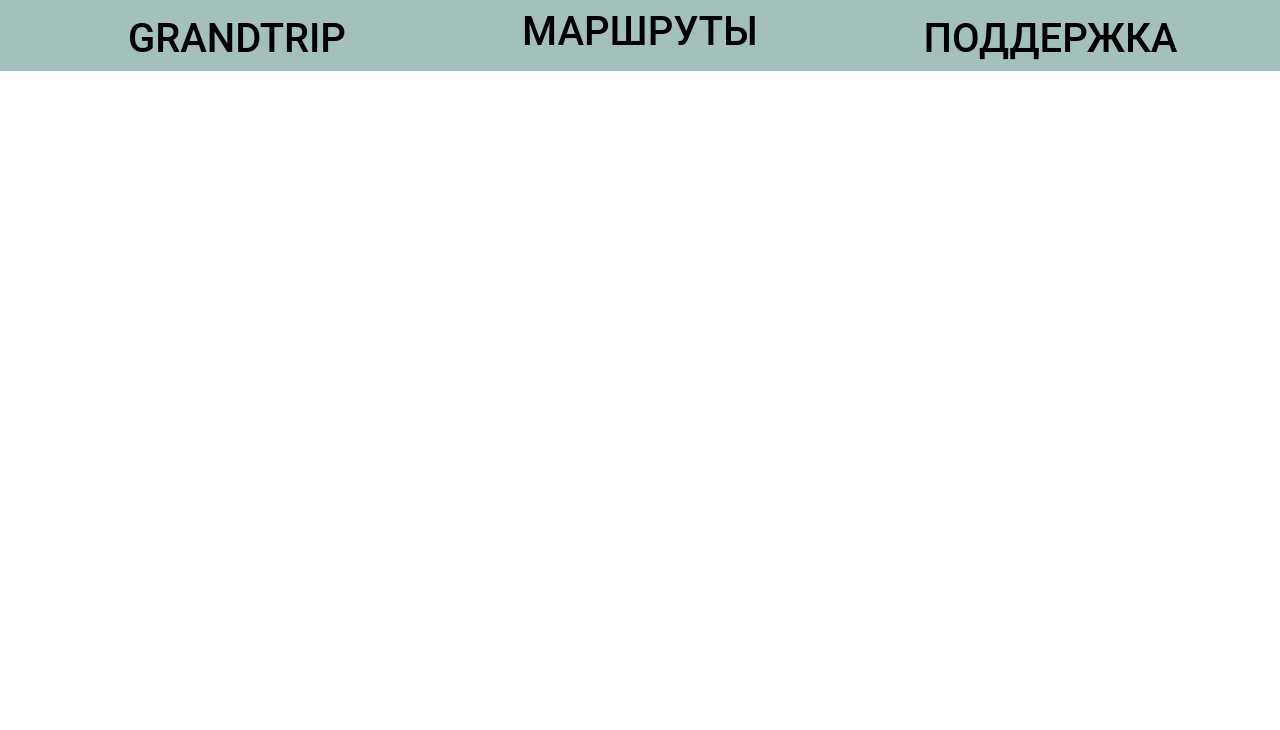
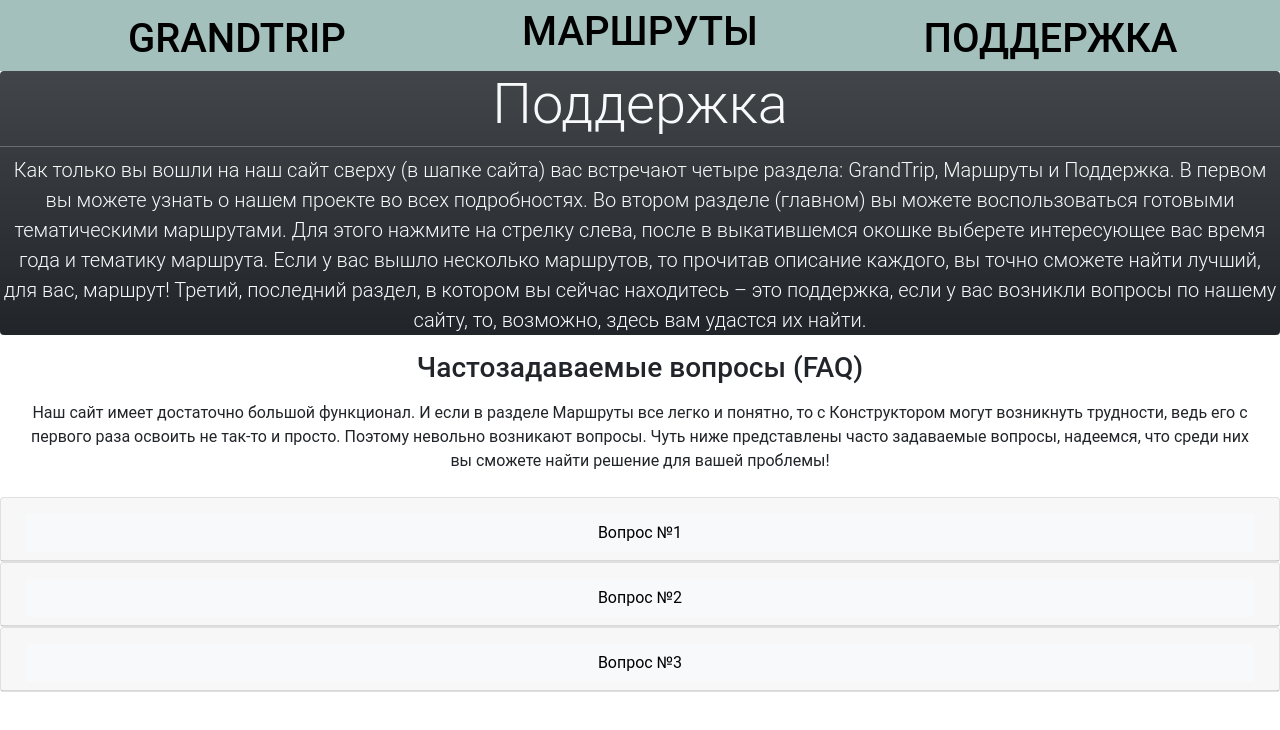
Before and after one commit to timurturovets/GrandTripFrontend, a React (Create React App) app in the folder grandtrip/: page /support in a window 1280 px wide. Shown: the top 730 px of the page. Built offline with nearby package versions, Linux system fonts and the light colour scheme.

Commit message:
Изменения

```diff
--- a/grandtrip/src/App.tsx
+++ b/grandtrip/src/App.tsx
@@ -1,9 +1,10 @@
 import { BrowserRouter, Routes, Route } from 'react-router-dom'
 import React, { Component } from 'react'
 import Layout from './Layout'
-import HomePage from './Routes/HomePage'
-import RoutesPage from './Routes/RoutesPage'
-import SupportPage from './Routes/SupportPage'
+import HomePage from './Pages/HomePage'
+import RoutesPage from './Pages/RoutesPage'
+import SupportPage from './Pages/SupportPage'
+import ConstructorPage from './Pages/ConstructorPage'
 
 export default class App extends Component {
     render() {
@@ -13,6 +14,7 @@ export default class App extends Component {
                     <Route path="/" element={<HomePage />} />
                     <Route path="/routes" element={<RoutesPage />} />
                     <Route path="/support" element={<SupportPage />} />
+                    <Route path="/constructor" element={<ConstructorPage />} />
                 </Routes>
             </Layout>
         </BrowserRouter>
--- a/grandtrip/src/Components/RouteInfo.tsx
+++ b/grandtrip/src/Components/RouteInfo.tsx
@@ -3,7 +3,7 @@ import RouteInformation from '../Interfaces/RouteInformation'
 
 interface RouteInfoProps {
     info: RouteInformation,
-    onRouteRendering: (id: string) => void;
+    onRouteRendering: (id: number) => void;
 }
 export default class RouteInfo extends Component<RouteInfoProps, any> {
     render() {
--- /dev/null
+++ b/grandtrip/src/Functions/getRouteById.ts
@@ -0,0 +1,3 @@
+import { get } from './requests'
+
+export const getRouteById = (id: number) => get("http://localhost:8081/get_route", { id: id });
--- a/grandtrip/src/Interfaces/RouteInformation.ts
+++ b/grandtrip/src/Interfaces/RouteInformation.ts
@@ -2,7 +2,7 @@ import Line from './Line'
 import Dot from './Dot'
 
 export default interface RouteInformation {
-    id: string,
+    id: number,
     name: string,
     desc: string,
     lines: Line[],
--- a/grandtrip/src/Routes/SupportPage.tsx
+++ b/grandtrip/src/Pages/ConstructorPage.tsx
@@ -1,6 +1,6 @@
 import React, { Component } from 'react'
 
-export default class SupportPage extends Component {
+export default class ConstructorPage extends Component {
     render() {
         return <div>
 
--- /dev/null
+++ b/grandtrip/src/Pages/SupportPage.tsx
@@ -0,0 +1,77 @@
+import React, { Component } from 'react'
+
+export default class SupportPage extends Component {
+    render() {
+        return <div>
+<div className="jumbotron text-light bg-dark bg-gradient rounded" style={{padding: "10px;"}}>
+                <h2 className="display-4">Поддержка</h2>
+                <hr className="my-2" />
+                <p className="lead">
+
+                    Как только вы вошли на наш сайт сверху (в шапке сайта) вас встречают четыре раздела: GrandTrip, Маршруты и Поддержка.
+
+                    В первом вы можете узнать о нашем проекте во всех подробностях.
+
+                    Во втором разделе (главном) вы можете воспользоваться готовыми тематическими маршрутами. Для этого нажмите на стрелку слева, после в выкатившемся окошке выберете интересующее вас время года и тематику маршрута. Если у вас вышло несколько маршрутов, то прочитав описание каждого, вы точно сможете найти лучший, для вас, маршрут!
+
+                    Третий, последний раздел, в котором вы сейчас находитесь – это поддержка, если у вас возникли вопросы по нашему сайту, то, возможно, здесь вам удастся их найти.
+                </p>
+            </div>
+
+            <div className="container-fluid" style={{margin: "15px;"}}>
+                <h3 className="text-center">Частозадаваемые вопросы (FAQ)</h3>
+                <p className="p-2">Наш сайт имеет достаточно большой функционал. И если в разделе Маршруты все легко и понятно, то с Конструктором могут возникнуть трудности, ведь его с первого раза освоить не так-то и просто. Поэтому невольно возникают вопросы. Чуть ниже представлены часто задаваемые вопросы, надеемся, что среди них вы сможете найти решение для вашей проблемы!</p>
+            </div>
+
+            <div className="text-center" id="FAQaccordion">
+                <div className="card">
+                    <div className="card-header" id="Question1">
+                        <h5 className="m-2 mb-0">
+                            <button className="btn btn-light w-100" data-toggle="collapse" data-target="#Answer1" aria-expanded="true" aria-controls="Answer1">
+                                Вопрос №1
+                            </button>
+                        </h5>
+                    </div>
+
+                    <div id="Answer1" className="collapse" aria-labelledby="Question1" data-parent="#FAQaccordion">
+                        <div className="card-body">
+                            Ответ №1
+                        </div>
+                    </div>
+                </div>
+
+                <div className="card">
+                    <div className="card-header" id="Question2">
+                        <h5 className="m-2 mb-0">
+                            <button className="btn btn-light w-100" data-toggle="collapse" data-target="#Answer2" aria-expanded="true" aria-controls="Answer2">
+                                Вопрос №2
+                            </button>
+                        </h5>
+                    </div>
+
+                    <div id="Answer2" className="collapse" aria-labelledby="Question2" data-parent="#FAQaccordion">
+                        <div className="card-body">
+                            Ответ №2
+                        </div>
+                    </div>
+                </div>
+
+                <div className="card">
+                    <div className="card-header" id="Question3">
+                        <h5 className="m-2 mb-0">
+                            <button className="btn btn-light w-100" data-toggle="collapse" data-target="#Answer3" aria-expanded="true" aria-controls="Answer3">
+                                Вопрос №3
+                            </button>
+                        </h5>
+                    </div>
+
+                    <div id="Answer3" className="collapse" aria-labelledby="Question3" data-parent="#FAQaccordion">
+                        <div className="card-body">
+                            Ответ №3
+                        </div>
+                    </div>
+                </div>
+            </div>
+        </div>
+    }
+}
```
Also changed, not shown: grandtrip/src/Interfaces/Dot.ts (+6 -1 lines), grandtrip/src/Pages/RoutesPage.tsx (renamed from grandtrip/src/Routes/RoutesPage.tsx, +66 -24 lines), grandtrip/src/Pages/HomePage.tsx (renamed from grandtrip/src/Routes/HomePage.tsx), 1 other file (tests, documents, lock files or other folders).
